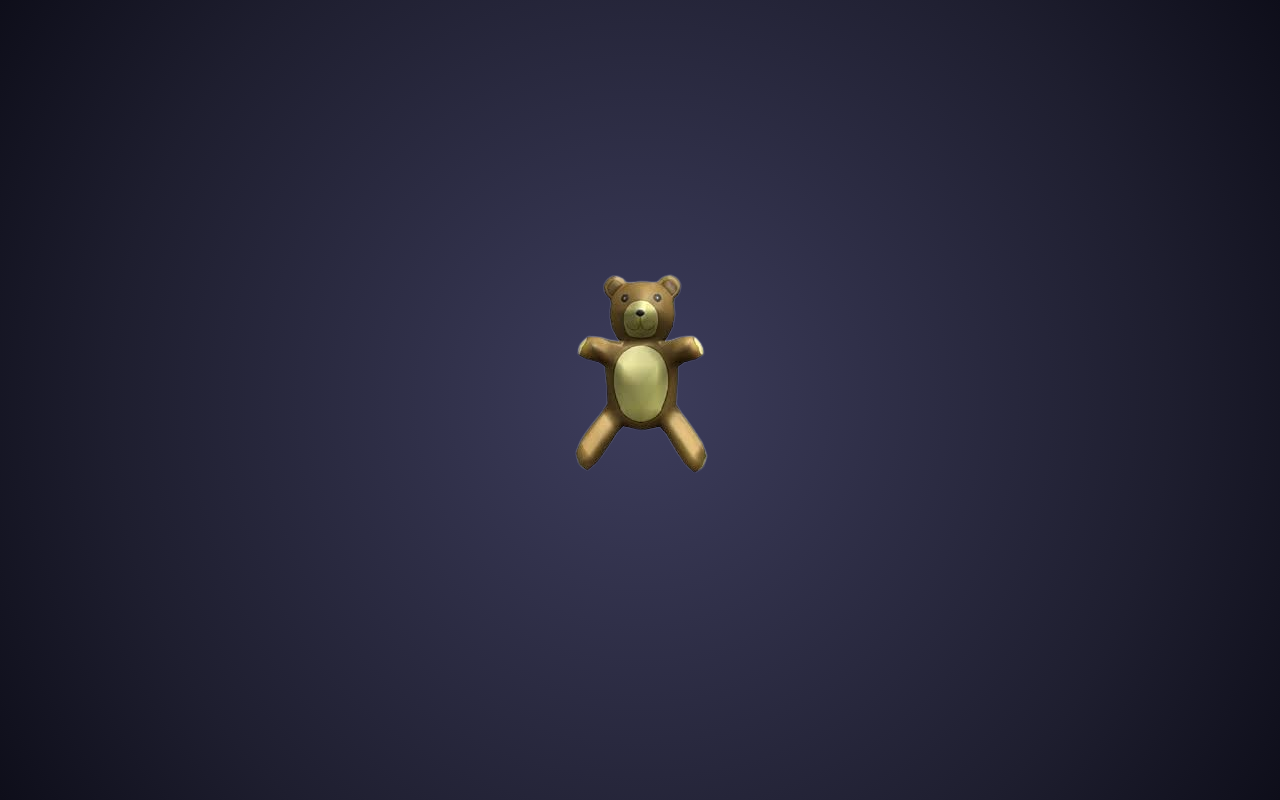
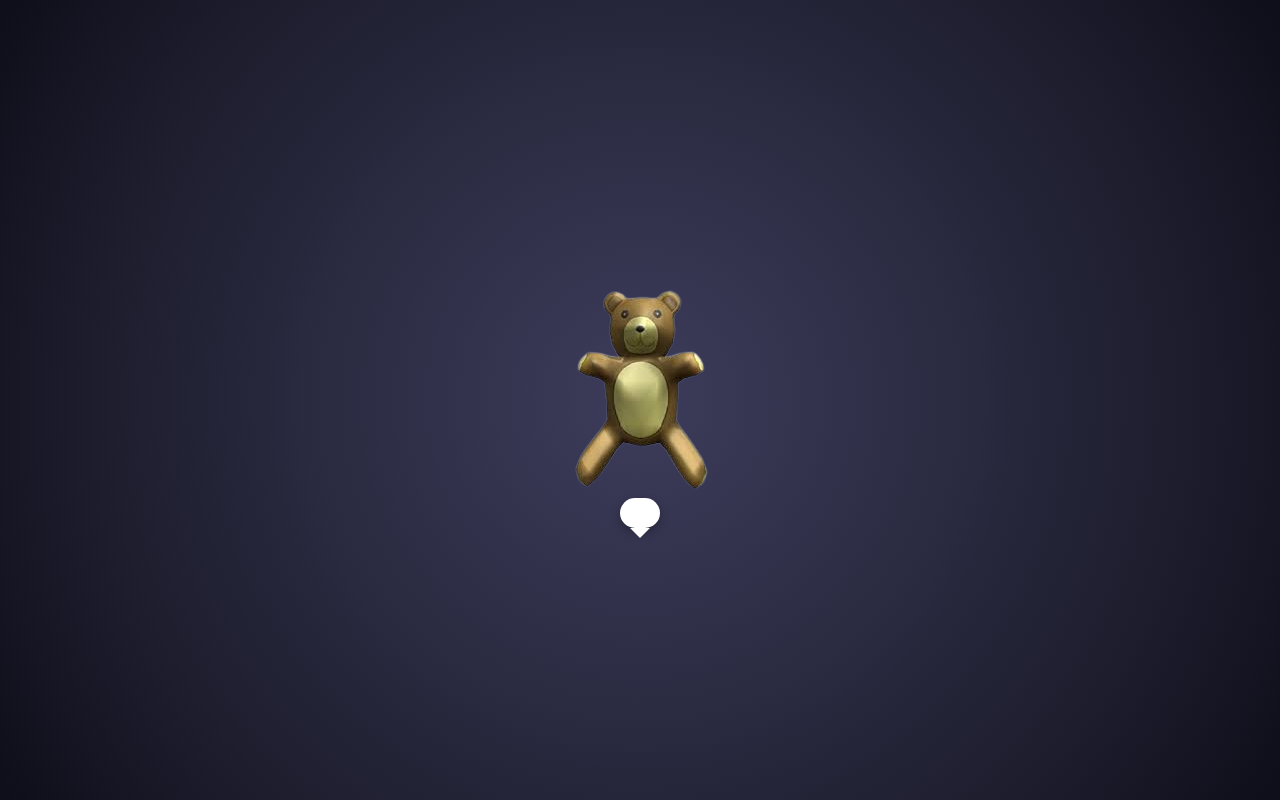
Before and after one commit to only-1-bot/teddybear, a plain HTML site: page index.html in a window 1280 px wide. Drawn offline with Linux system fonts and the light colour scheme.

Commit message:
texto cmo globo de texto

```diff
--- a/index.html
+++ b/index.html
@@ -36,26 +36,26 @@ body {
     }
 
 #texto {
-  margin-top: 30px;
-  font-size: 1.5rem;
+  position: relative;
+  background-color: #fff;
+  color: #333;
+  border-radius: 16px;
+  padding: 15px 20px;
+  font-size: 1.4rem;
   max-width: 80%;
-  padding: 15px 20px;
-  border-radius: 20px;
-  background-color: rgba(255, 255, 255, 0.1);
-  color: #fff;
-  box-shadow: 0 4px 12px rgba(0, 0, 0, 0.4);
-  opacity: 0;
-  transform: scale(0.95);
-  transition: opacity 0.4s ease, transform 0.4s ease;
-  text-align: center;
-  backdrop-filter: blur(8px);
-  border: 1px solid rgba(255, 255, 255, 0.2);
+  box-shadow: 0 4px 10px rgba(0, 0, 0, 0.3);
 }
 
-#texto.mostrar {
-  opacity: 1;
-  transform: scale(1);
+#texto::after {
+  content: "";
+  position: absolute;
+  bottom: -20px;
+  left: 50%;
+  transform: translateX(-50%);
+  border: 10px solid transparent;
+  border-top-color: #fff;
 }
+
 
   </style>
 </head>
```
